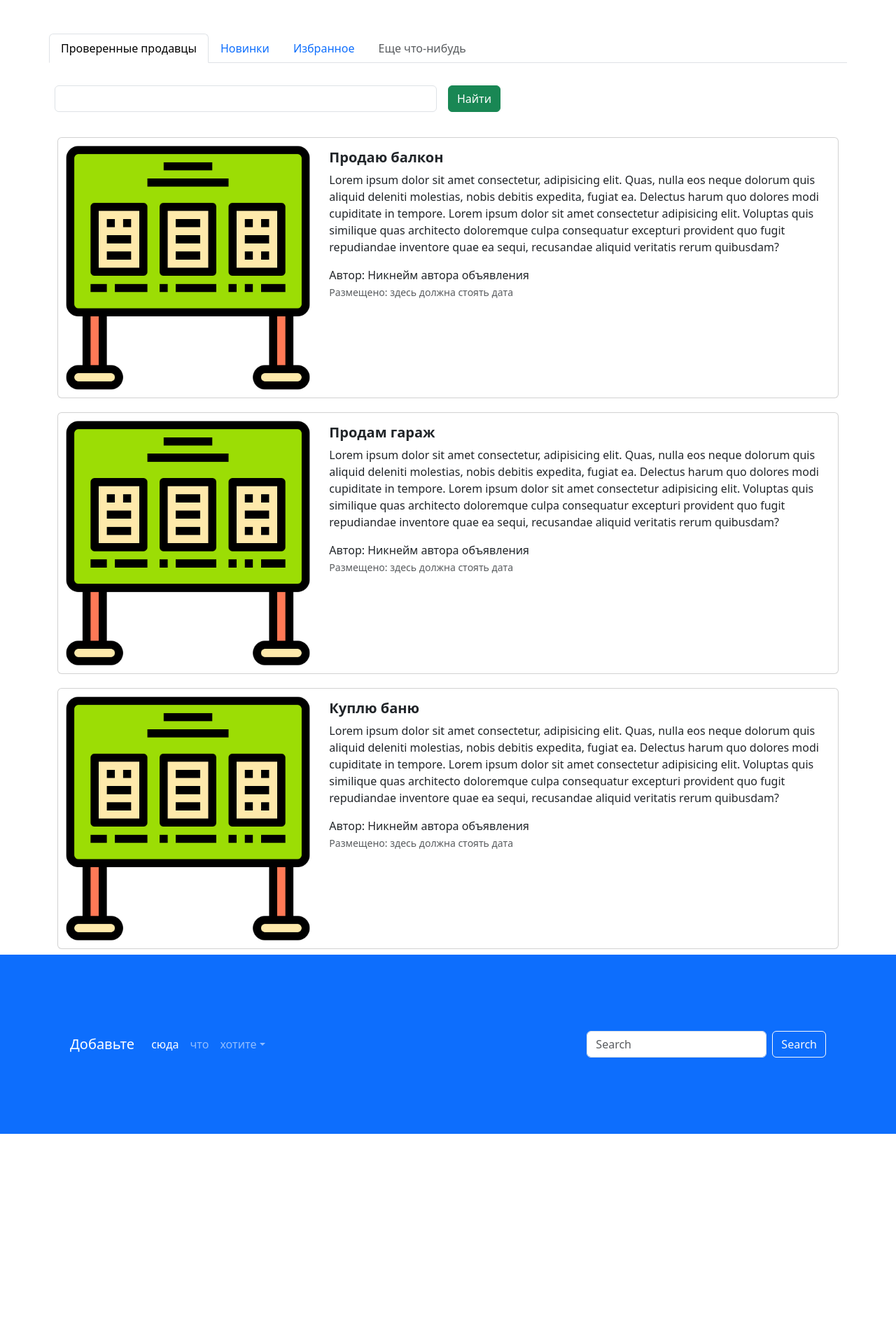
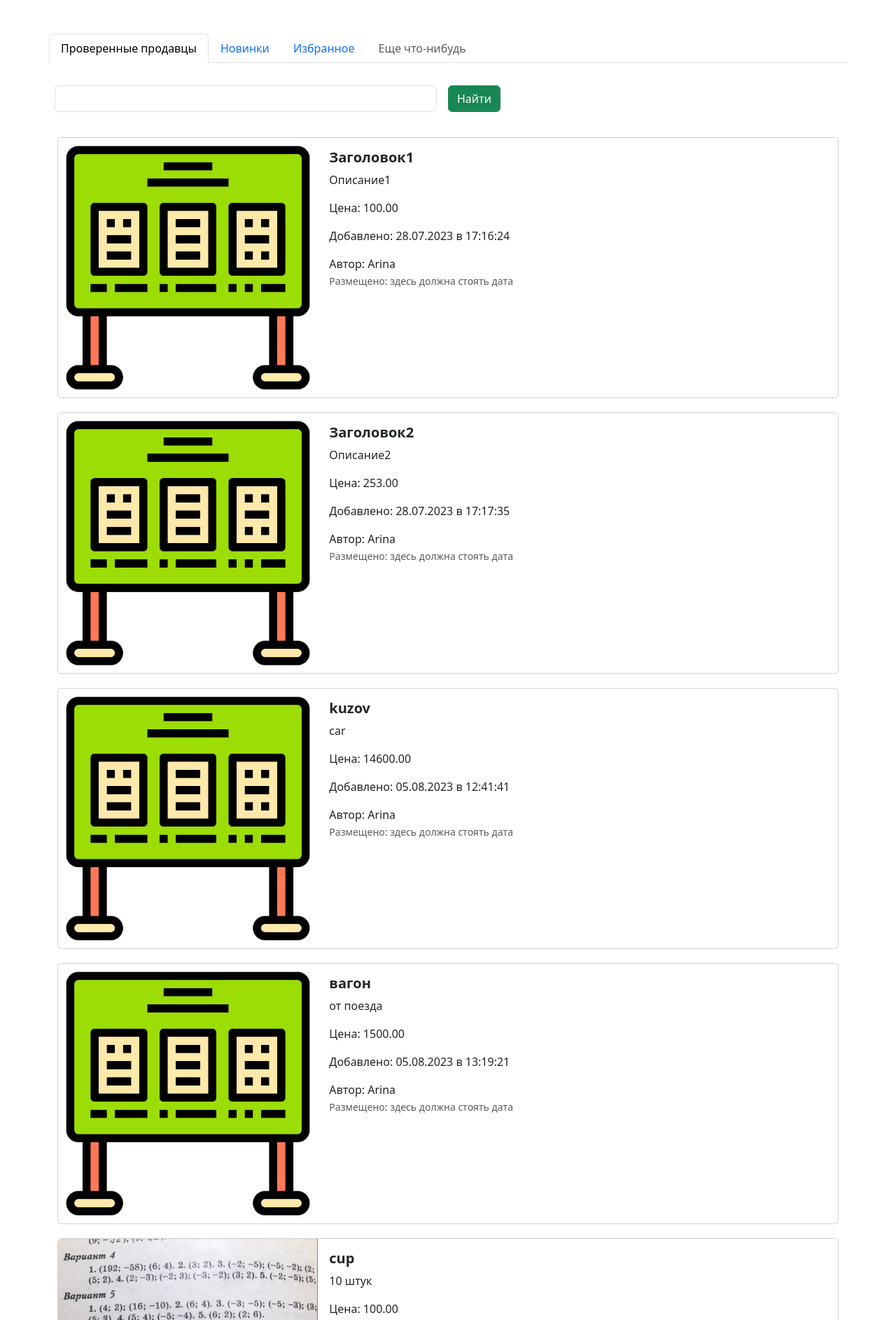
Before and after one commit to Arrkot/lesson_4, a Django app: page / in a window 1280 px wide. Shown: the part 700-2586 px from the top of the page at 70% size. Before the commit the page ends 2320 px from the top, so only its background shows below. Run offline with Django 4.2, Linux system fonts and the light colour scheme; data comes from the database, SQL or seed files in the repository; both versions use the stored data as it was after the commit; some libraries are stand-ins or nearby versions.

Commit message:
lesson_9

```diff
--- a/advertisements/settings.py
+++ b/advertisements/settings.py
@@ -137,7 +137,11 @@ STATICFILES_DIRS = [
     Path.joinpath(BASE_DIR, 'static'),
 ]
 
+MEDIA_ROOT = Path.joinpath(BASE_DIR, 'media/')
+MEDIA_URL = 'media/'
 
+# MEDIA_URL = '/media/'
+# MEDIA_ROOT = BASE_DIR / 'media'
 
 
 
--- a/app_advertisements/admin.py
+++ b/app_advertisements/admin.py
@@ -4,7 +4,7 @@ from .models import Advertisements
 
 class AdvertisementsAdmin(admin.ModelAdmin):
     # list_display = ['id', 'title', 'description', 'price', 'created_date', 'update_date', 'auction']
-    list_display = ['id', 'title', 'description', 'price', 'created_date', 'updated_date', 'auction']
+    list_display = ['id', 'title', 'description', 'price', 'created_date', 'updated_date', 'auction', 'image', 'picture', 'image_display']
     list_filter = ['auction', 'create_at']
 
 admin.site.register(Advertisements, AdvertisementsAdmin)
--- a/app_advertisements/models.py
+++ b/app_advertisements/models.py
@@ -1,15 +1,22 @@
 from django.db import models
 from django.contrib import admin
+from django.contrib.auth import get_user_model
+from django.utils.html import mark_safe
+from django.utils.html import format_html
 # Create your models here.
 
+
+User = get_user_model()
 class Advertisements(models.Model):
 
     title = models.CharField("Заголовок", max_length=128)
     description = models.TextField('Описание')
     price = models.DecimalField("Цена", max_digits=10, decimal_places=2)
     auction = models.BooleanField("Торг", help_text="Отметьте если торг уместен")
-    create_at = models.DateTimeField( auto_now_add=True) #"Датта создания",
+    create_at = models.DateTimeField(auto_now_add=True) #"Датта создания",
     update_at = models.DateTimeField(auto_now=True) #"Датта обновления",
+    image = models.ImageField('Изображение', upload_to='advertisements/',)
+    user = models.ForeignKey(User, verbose_name='пользователь', on_delete=models.CASCADE)
     # uuu = models.CharField('uuu', max_length=22, default='')
 
     def __str__(self):
@@ -43,3 +50,21 @@ class Advertisements(models.Model):
                 'Сегодня в {}</span>', updated_time
             )
         return self.update_at.strftime('%d.%m.%Y в %H:%M:%S')
+
+    @admin.display(description='маленькая картинка(вар 1)')
+    def picture(self):
+        from django.utils.html import mark_safe
+        if self.image:
+            return mark_safe(f'<img src = "/media/{self.image.name}" width = "100" height = "100"/>')
+        else:
+            return ""
+
+    @admin.display(description='Изображение(вар 2)')
+    def image_display(self):
+        media_str = '/media/'
+        if self.image:
+            return format_html(
+                '<img src="{}" style="max-width:100px; max-height:100px"/>'.format(media_str + self.image.name))
+            # return mark_safe(f'<img src = "/media/{self.image.name}" width = "200"/>')
+        else:
+            return ''
--- a/app_advertisements/urls.py
+++ b/app_advertisements/urls.py
@@ -1,5 +1,8 @@
 from django.urls import path
 from .views import index, top_sellers, placeadd, registrat, login, profil
+from django.conf import settings
+from django.conf.urls.static import static
+from django.contrib import admin
 
 urlpatterns = [
     # path('user/', index),
@@ -9,9 +12,10 @@ urlpatterns = [
     path('registr/', registrat, name='register'),
     path('login/', login, name='login'),
     path('profile/', profil, name='profile'),
+    path('admin/', admin.site.urls)
     # path('#/', exitt, name='exit1')
 
+]
 
-
-
-]
+if settings.DEBUG:
+    urlpatterns += static(settings.MEDIA_URL, document_root=settings.MEDIA_ROOT)
--- a/app_advertisements/views.py
+++ b/app_advertisements/views.py
@@ -1,11 +1,14 @@
 from django.http import HttpResponse
 from django.shortcuts import render
+from .models import Advertisements
 
 # Create your views here.
 
 def index(request):
     # return HttpResponse('Успешно, молодец!!')
-    return render(request, 'index.html')
+    advertisements = Advertisements.objects.all()
+    context ={"advertisements": advertisements}
+    return render(request, 'index.html', context)
 
 def top_sellers(request):
     return render(request, 'top-sellers.html')
--- a/templates/advertisement.html
+++ b/templates/advertisement.html
@@ -65,7 +65,7 @@
         <div class="col">
           <div class="card-body">
             <h5 class="card-title">
-              <a href="#" class="nav-link"><strong>Продам гараж</strong></a>
+              <a href="#" class="nav-link"><strong>Продам гаражд</strong></a>
             </h5>
             <p class="card-text">
               Lorem ipsum dolor sit amet, consectetur adipisicing elit. Suscipit eum aut commodi dolores
--- a/templates/index.html
+++ b/templates/index.html
@@ -95,87 +95,49 @@
     </form>
   </div>
   <div class="col">
+      {% for adv in advertisements %}
     <div class="card mb-2" style="max-width: 1200px; margin-top: 20px;">
       <div class="row g-0">
         <div class="col-md-4">
           <a href="advertisement.html" class="nav-link">
-            <img src="{%  static  'img/adv.png'  %}" class="img-fluid rounded-start" alt="Card title">
+            <!-- <img src="{%  static  'img/adv.png'  %}" class="img-fluid rounded-start" alt="Card title">
+
+              <img src="{% if adv.image %}  "/media/"{{ adv.image.url }} {% endif %}" width="189" height="255" >-->
+          <img src="{% if adv.image %} {{ adv.image.url }} {% else %} {% static 'img/adv.png' %} {% endif %}" class="img-fluid rounded-start" alt="Card title">
           </a>
         </div>
         <div class="col-md-8">
           <div class="card-body">
             <h5 class="card-title">
-              <a href="advertisement.html" class="nav-link"><strong>Продаю балкон</strong></a>
+              <a href="advertisement.html" class="nav-link"><strong>{{ adv.title }}</strong></a>
             </h5>
             <a href="advertisement.html" class="nav-link">
               <p class="card-text">
-                Lorem ipsum dolor sit amet consectetur, adipisicing elit. Quas, nulla eos neque dolorum quis aliquid
-                deleniti molestias, nobis debitis expedita, fugiat ea. Delectus harum quo dolores modi cupiditate in
-                tempore. Lorem ipsum dolor sit amet consectetur adipisicing elit. Voluptas quis similique quas
-                architecto doloremque culpa consequatur excepturi provident quo fugit repudiandae inventore quae ea
-                sequi, recusandae aliquid veritatis rerum quibusdam?
+              {{ adv.description }}
               </p>
-              <span>Автор: Никнейм автора объявления</span>
+                <p>
+                    <span>
+                    Цена: {{ adv.price }}
+                    </span>
+                </p>
+                <p>
+                    <span>
+                    Добавлено: {{ adv.created_date }}
+                    </span>
+                </p>
+
+
+              <span>Автор: {{ adv.user }}</span>
               <p class="card-text"><small class="text-muted">Размещено: здесь должна стоять дата</small></p>
+
+
             </a>
           </div>
         </div>
       </div>
     </div>
-    <div class="card mb-2" style="max-width: 1200px; margin-top: 20px;">
-      <div class="row g-0">
-        <div class="col-md-4">
-          <a href="advertisement.html" class="nav-link">
-            <img src="{%  static  'img/adv.png'  %}" class="img-fluid rounded-start" alt="Card title">
-          </a>
-        </div>
-        <div class="col-md-8">
-          <div class="card-body">
-            <h5 class="card-title">
-              <a href="advertisement.html" class="nav-link"><strong>Продам гараж</strong></a>
-            </h5>
-            <a href="advertisement.html" class="nav-link">
-              <p class="card-text">
-                Lorem ipsum dolor sit amet consectetur, adipisicing elit. Quas, nulla eos neque dolorum quis aliquid
-                deleniti molestias, nobis debitis expedita, fugiat ea. Delectus harum quo dolores modi cupiditate in
-                tempore. Lorem ipsum dolor sit amet consectetur adipisicing elit. Voluptas quis similique quas
-                architecto doloremque culpa consequatur excepturi provident quo fugit repudiandae inventore quae ea
-                sequi, recusandae aliquid veritatis rerum quibusdam?
-              </p>
-              <span>Автор: Никнейм автора объявления</span>
-              <p class="card-text"><small class="text-muted">Размещено: здесь должна стоять дата</small></p>
-            </a>
-          </div>
-        </div>
-      </div>
-    </div>
-    <div class="card mb-2" style="max-width: 1200px; margin-top: 20px;">
-      <div class="row g-0">
-        <div class="col-md-4">
-          <a href="advertisement.html" class="nav-link">
-            <img src="{%  static  'img/adv.png'  %}" class="img-fluid rounded-start" alt="Card title">
-          </a>
-        </div>
-        <div class="col-md-8">
-          <div class="card-body">
-            <h5 class="card-title">
-              <a href="advertisement.html" class="nav-link"><strong>Куплю баню</strong></a>
-            </h5>
-            <a href="advertisement.html" class="nav-link">
-              <p class="card-text">
-                Lorem ipsum dolor sit amet consectetur, adipisicing elit. Quas, nulla eos neque dolorum quis aliquid
-                deleniti molestias, nobis debitis expedita, fugiat ea. Delectus harum quo dolores modi cupiditate in
-                tempore. Lorem ipsum dolor sit amet consectetur adipisicing elit. Voluptas quis similique quas
-                architecto doloremque culpa consequatur excepturi provident quo fugit repudiandae inventore quae ea
-                sequi, recusandae aliquid veritatis rerum quibusdam?
-              </p>
-              <span>Автор: Никнейм автора объявления</span>
-              <p class="card-text"><small class="text-muted">Размещено: здесь должна стоять дата</small></p>
-            </a>
-          </div>
-        </div>
-      </div>
-    </div>
+      {% endfor %}
+
   </div>
 </div>
 <footer style="padding: 100px;" class="bg-primary">
```
Also changed, not shown: app_advertisements/migrations/0005_advertisements_image.py (added), app_advertisements/migrations/0006_advertisements_user.py (added), db.sqlite3, media/advertisements/МАтематика.jpg (added).
